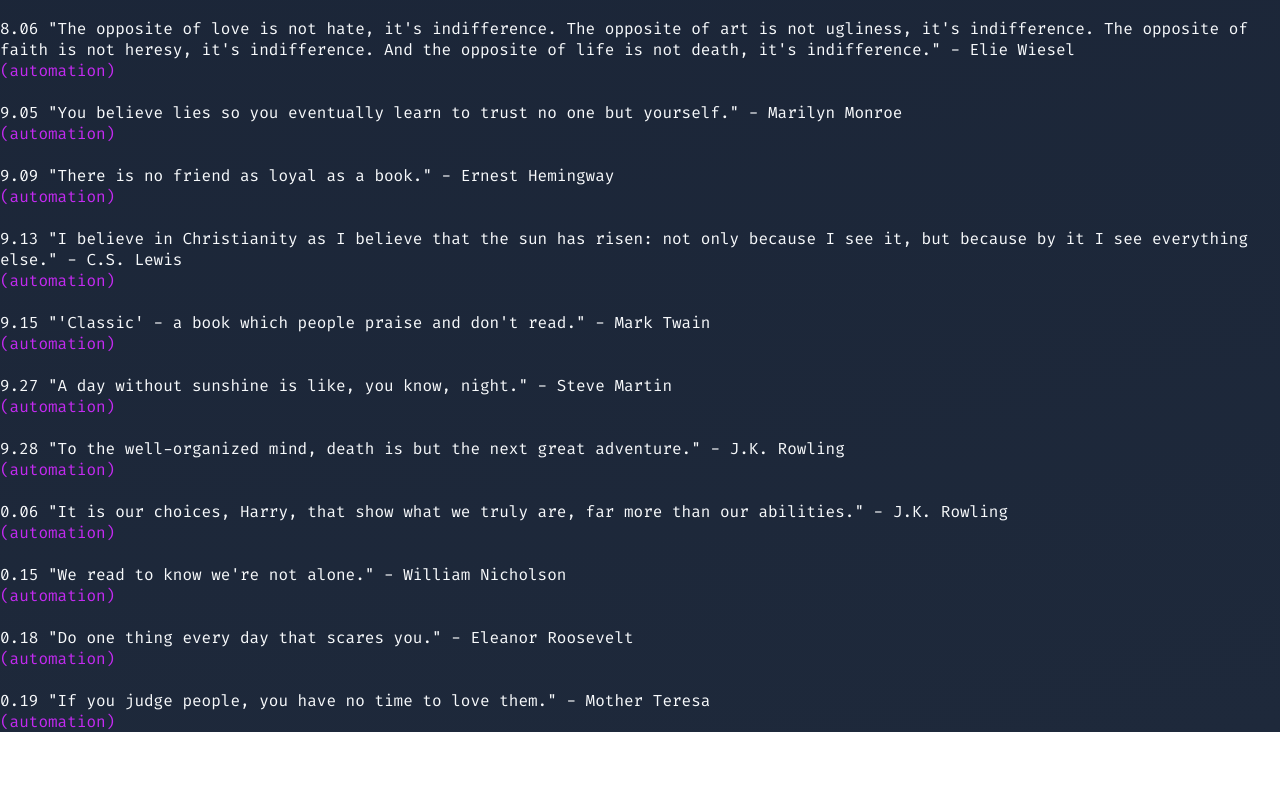
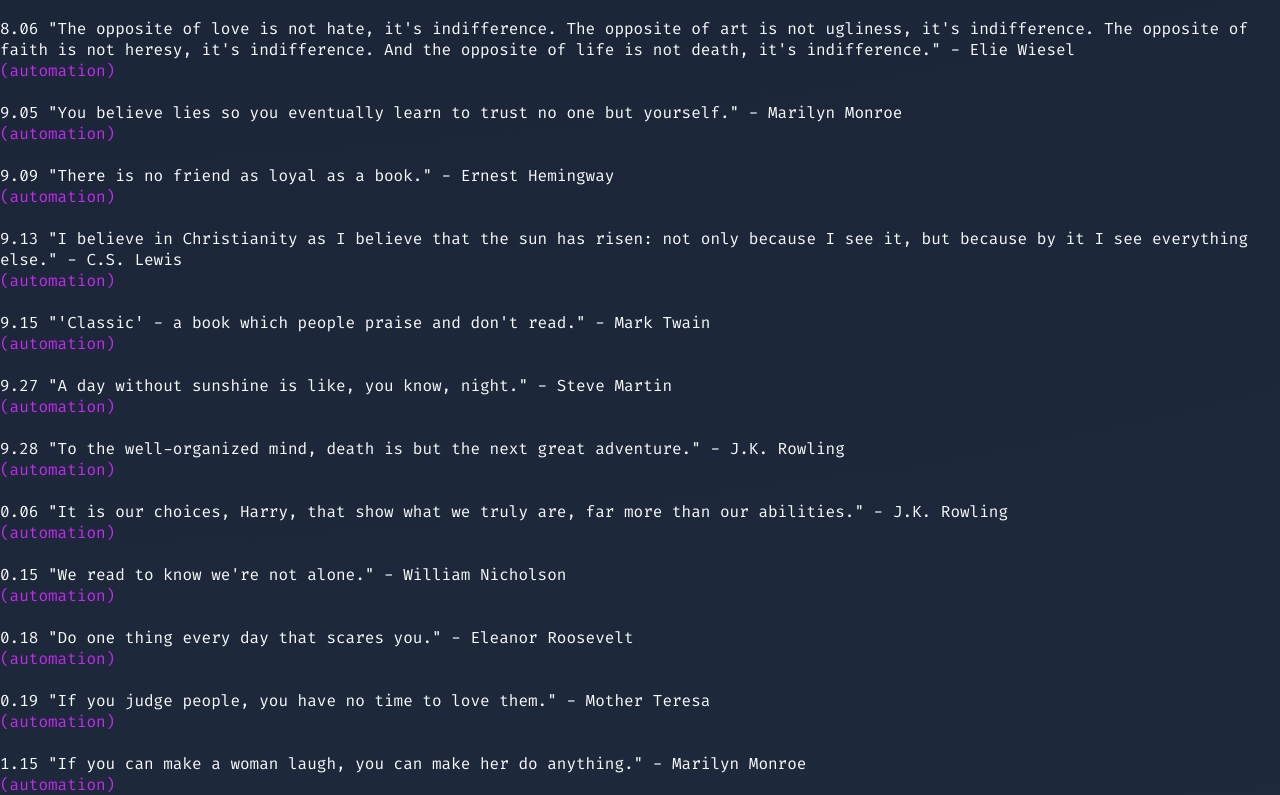
Before and after one commit to jcorne23/jcorn_dev, a plain HTML site: page quote.html in a window 1280 px wide. Shown: the part 4614-5409 px from the top of the page. Before the commit the page ends 5346 px from the top, so only its background shows below. Drawn offline with Linux system fonts and the light colour scheme.

Commit message:
Daily quote update

```diff
--- a/quote.html
+++ b/quote.html
@@ -375,4 +375,9 @@
 <p>
 0.19 "If you judge people, you have no time to love them." - Mother Teresa <p class = "quote-highlight1"> (automation)
 </p>
+
+<br>
+<p>
+1.15 "If you can make a woman laugh, you can make her do anything." - Marilyn Monroe <p class = "quote-highlight1"> (automation)
+</p>
 </body>
```
